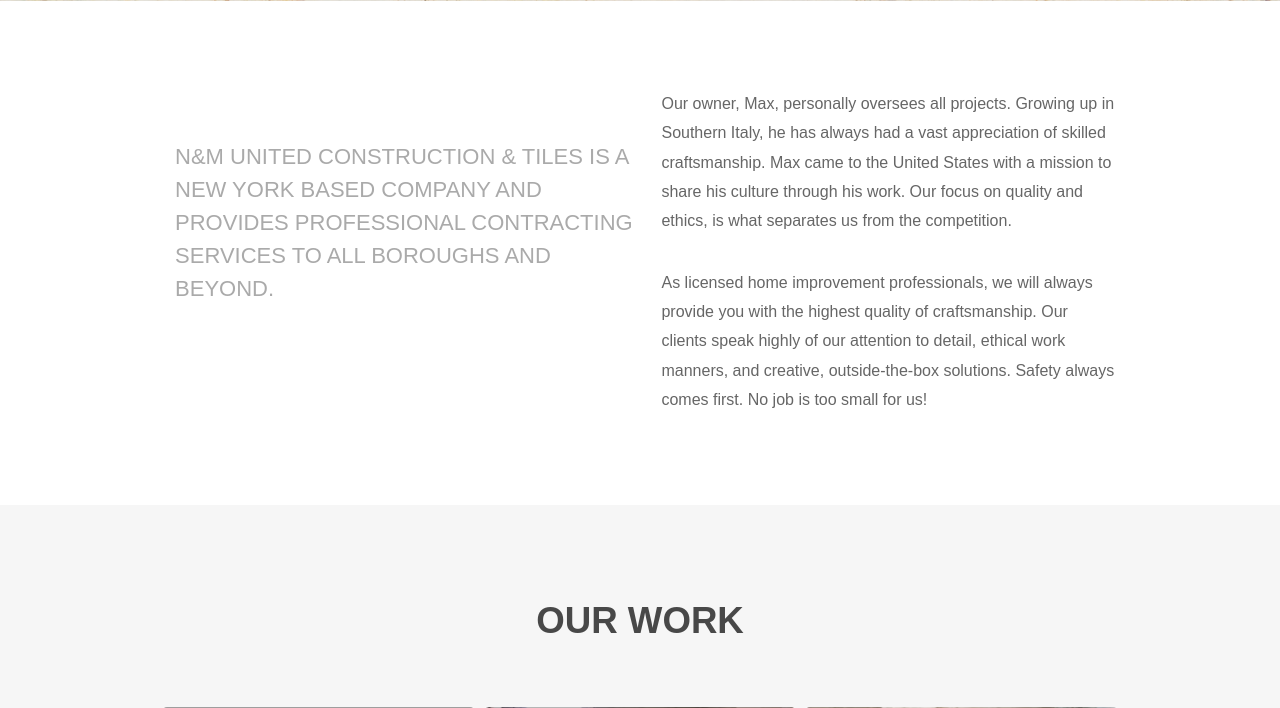
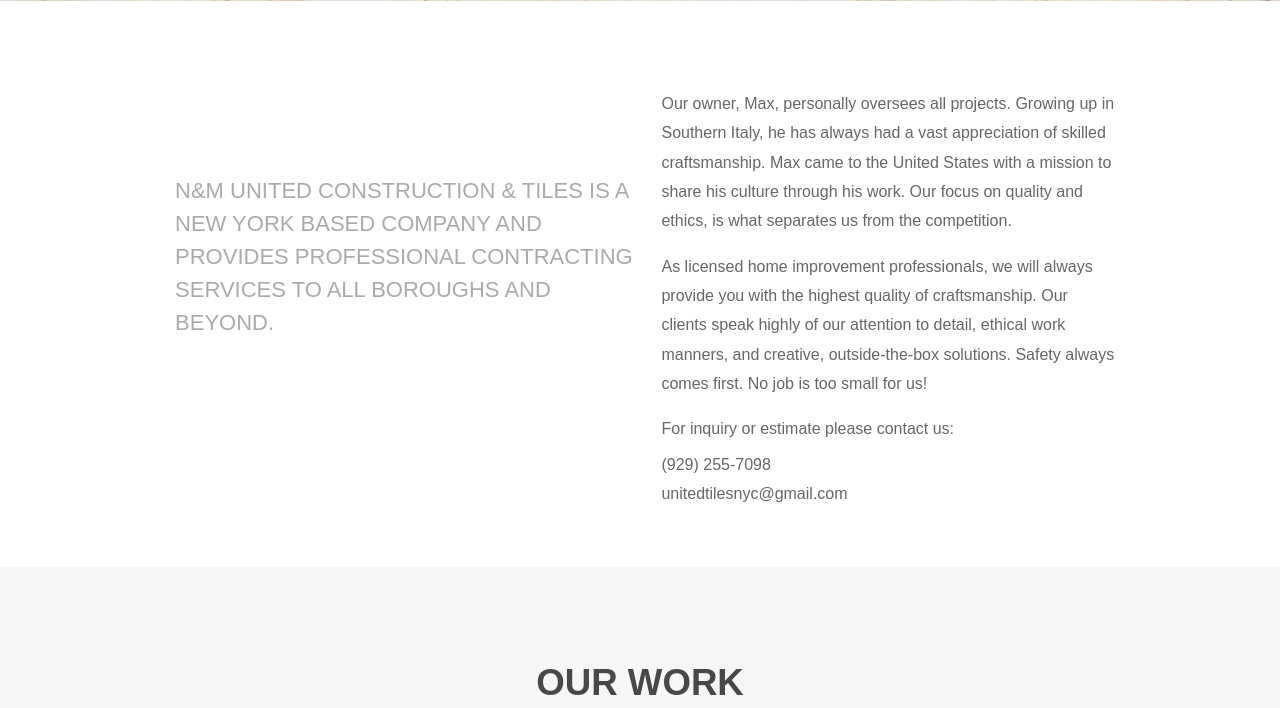
Before and after one commit to doriguzman/mnunited, a PHP site: page / in a window 1280 px wide. Shown: the part 799-1507 px from the top of the page. Run offline with PHP 8.4, Linux system fonts and the light colour scheme; grey boxes are pictures that could not be loaded.

Commit message:
more about editing

```diff
--- a/assets/css/main.css
+++ b/assets/css/main.css
@@ -1832,7 +1832,7 @@
 }
 
 p {
-	margin: 0 0 2em 0;
+	margin: 0 0 1em 0;
 }
 
 h1,
@@ -3480,6 +3480,6 @@
 
 @media screen and (min-width: 980px) {
 	header.major.about{
-		margin:3.5em 0em
-	}
-}
+		margin: 5.8em 0em
+	}
+}
--- a/index.html
+++ b/index.html
@@ -47,6 +47,13 @@
 							<div class="6u$ 12u$(medium) bio-details">
 								<p data-aos="fade-up">Our owner, Max, personally oversees all projects. Growing up in Southern Italy, he has always had a vast appreciation of skilled craftsmanship. Max came to the United States with a mission to share his culture through his work. Our focus on quality and ethics, is what separates us from the competition.</p>
 								<p data-aos="fade-up"> As licensed home improvement professionals, we will always provide you with the highest quality of craftsmanship. Our clients speak highly of our attention to detail, ethical work manners, and creative, outside-the-box solutions. Safety always comes first. No job is too small for us!</p>
+								<p data-aos="fade-up" style="margin-bottom: .4em">For inquiry or estimate please contact us:
+									<!-- (929) 255-7098 unitedtilesnyc@gmail.com -->
+									</p>
+									<div>
+										<p style="margin-bottom: 0em">(929) 255-7098</p>
+										<p style="margin-bottom: 0em">unitedtilesnyc@gmail.com</p>
+									</div>
 							</div>
 						</div>
 					</div>
```
